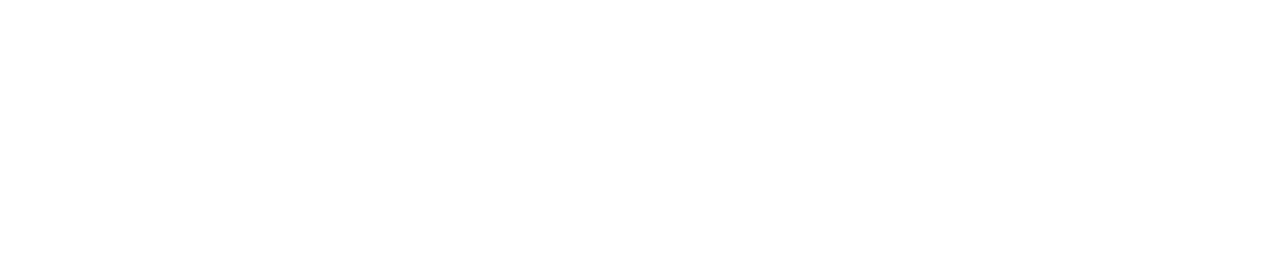
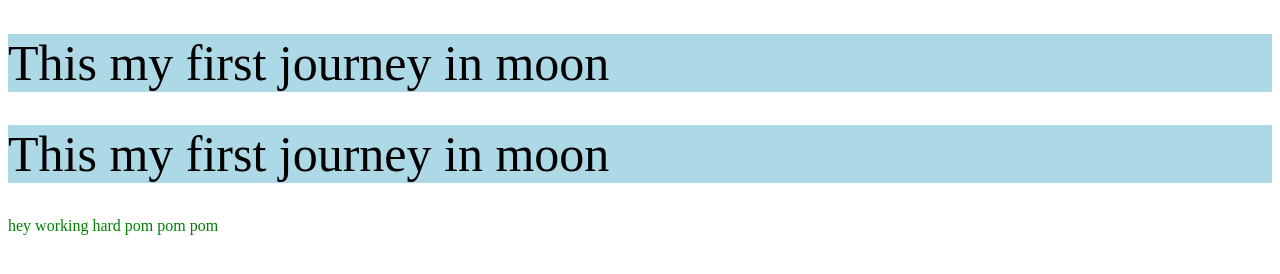
Before and after one commit to Arfatrifat10/my-second-repo, a plain HTML site: page index.html in a window 1280 px wide. Drawn offline with Linux system fonts and the light colour scheme.

Commit message:
added color

```diff
--- a/index.html
+++ b/index.html
@@ -5,8 +5,11 @@
   <meta http-equiv="X-UA-Compatible" content="IE=edge">
   <meta name="viewport" content="width=device-width, initial-scale=1.0">
   <title>my second github repo</title>
+  <link rel="stylesheet" href="styles.css">
 </head>
 <body>
-
+  <h1>This my first journey in moon</h1>
+  <h1>This my first journey in moon</h1>
+  <p>hey working hard pom pom pom</p>
 </body>
 </html>
--- /dev/null
+++ b/styles.css
@@ -0,0 +1,9 @@
+p{
+  color: green;
+}
+h1{
+  background-color: lightblue;
+  color:black;
+  font-size: 50px;
+  font-weight: 200;
+}
```
